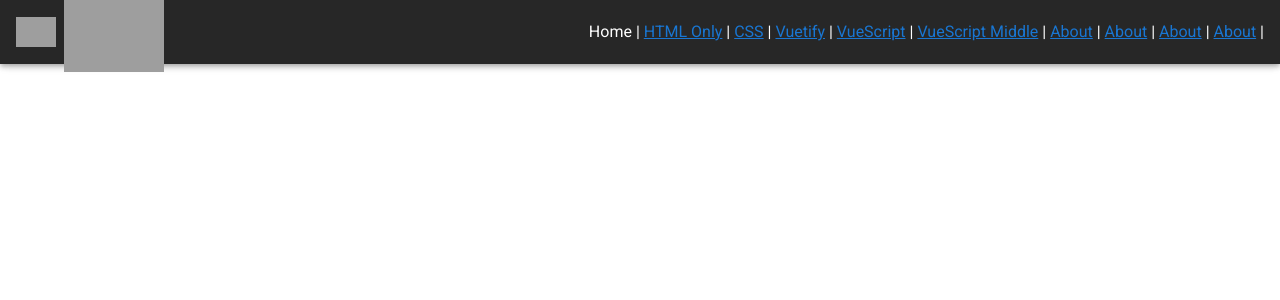
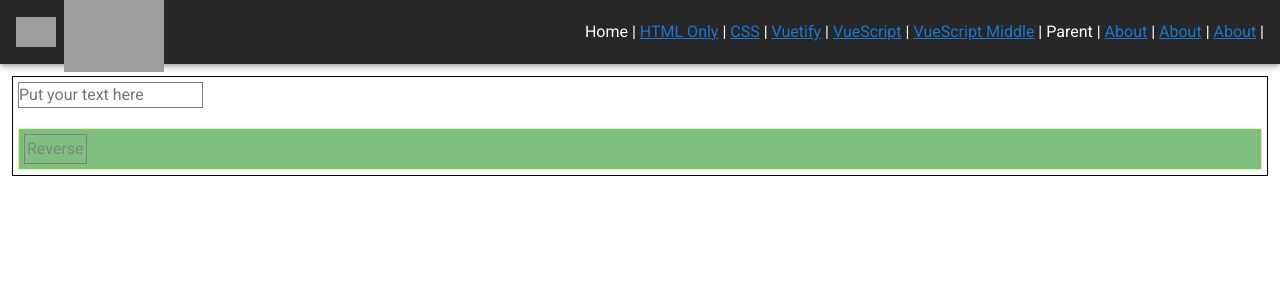
Before and after one commit to sguzmanm/vue-scaffold-tutorial, a Vue app: page /parent in a window 1280 px wide. Shown: the top 300 px of the page. Built offline with nearby package versions, Linux system fonts and the light colour scheme; grey boxes are pictures that could not be loaded.

Commit message:
Add parent child communication

```diff
--- a/src/App.vue
+++ b/src/App.vue
@@ -33,7 +33,7 @@
         <router-link to="/vuetify">Vuetify</router-link> |
         <router-link to="/vue-script">VueScript</router-link> |
         <router-link to="/vue-script-middle">VueScript Middle</router-link> |
-        <router-link to="/html-only">About</router-link> |
+        <router-link to="/parent">Parent</router-link> |
         <router-link to="/html-only">About</router-link> |
         <router-link to="/html-only">About</router-link> |
         <router-link to="/html-only">About</router-link> |
--- /dev/null
+++ b/src/components/ChildComponent.vue
@@ -0,0 +1,38 @@
+<template>
+  <div class="child">
+    <button @click="makeReverse">Reverse</button>
+  </div>
+</template>
+<style scoped>
+.child{
+  border: greenyellow solid 1px;
+  padding: 5px;
+    opacity: 50%;
+    background: green;
+}
+
+.child button{
+  border:black 1px solid;
+  padding: 2px;
+}
+
+.child button:hover{
+  background: greenyellow;
+}
+
+</style>
+<script lang="ts">
+import { Vue, Component, Prop } from 'vue-property-decorator';
+
+@Component({})
+
+export default class ChildComponent extends Vue {
+  @Prop({ required: true })
+  inputText!: string
+
+  makeReverse() {
+    console.log(this.inputText.split('').reverse().join(''));
+    this.$emit('updateText', this.inputText.split('').reverse().join(''));
+  }
+}
+</script>
--- a/src/router/index.ts
+++ b/src/router/index.ts
@@ -50,6 +50,14 @@ const routes: Array<RouteConfig> = [
     // which is lazy-loaded when the route is visited.
     component: () => import(/* webpackChunkName: "about" */ '../views/VueScriptMiddle.vue'),
   },
+  {
+    path: '/parent',
+    name: 'Parent',
+    // route level code-splitting
+    // this generates a separate chunk (about.[hash].js) for this route
+    // which is lazy-loaded when the route is visited.
+    component: () => import(/* webpackChunkName: "about" */ '../views/Parent.vue'),
+  },
 ];
 
 const router = new VueRouter({
--- /dev/null
+++ b/src/views/Parent.vue
@@ -0,0 +1,37 @@
+<template>
+  <div class="parent">
+    <input v-model="inputText" placeholder="Put your text here">
+    <child-component @updateText="updateInputText" :inputText="inputText"/>
+  </div>
+</template>
+<style scoped>
+.parent{
+  border: black solid 1px;
+  padding: 5px;
+}
+
+.parent input{
+  border: grey 1px solid;
+  margin-bottom: 20px;
+}
+</style>
+<script lang="ts">
+import { Vue, Component } from 'vue-property-decorator';
+import ChildComponent from '@/components/ChildComponent.vue';
+
+@Component({
+  components: {
+    ChildComponent,
+  },
+})
+
+export default class Parent extends Vue {
+  inputText=''
+
+  updateInputText(reverseText: string) {
+    console.log(reverseText);
+    this.inputText = reverseText;
+    alert(`Input text has been updated ${this.inputText}`);
+  }
+}
+</script>
```
